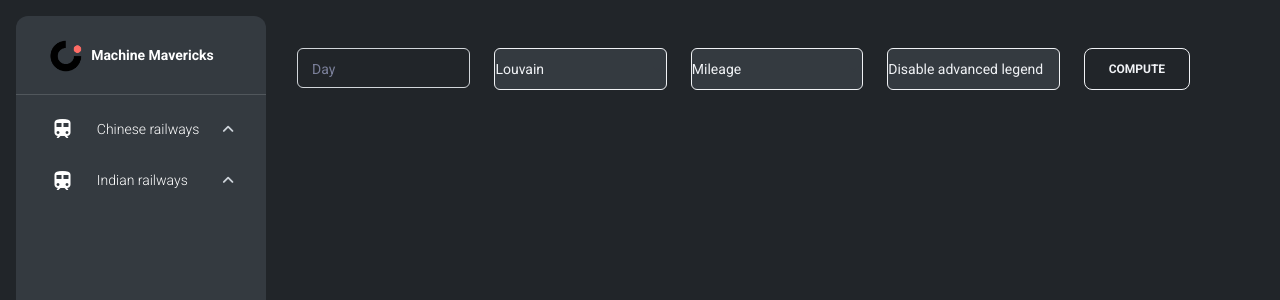
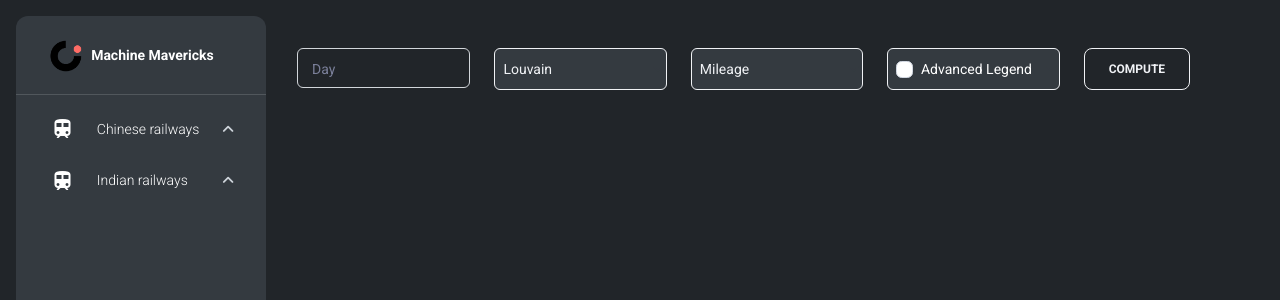
Before and after one commit to MachineMavericks/group-project, a Flask app: template backend/templates/clustering_plotly.html in a window 1280 px wide. Shown: the top 300 px of the page. Run offline with Flask 2, Linux system fonts and the light colour scheme; the template is opened without the code that fills it, so the values that code supplies are empty; parts of the project's set-up code (start-up, migrations or seed data) failed here and were passed over; some libraries are stand-ins or nearby versions.

Commit message:
Checkbox for advanced legend

```diff
--- a/backend/templates/clustering_plotly.html
+++ b/backend/templates/clustering_plotly.html
@@ -16,23 +16,24 @@
         </div>
     </div>
     <div class="col">
-        <select class="form-select btn-outline-light bg-gray-800 mt-3" name="algorithm" id="algorithm"
-        onchange="DisplayRelevant()">
+        <select class="form-select btn-outline-light bg-gray-800 mt-3 ps-2" name="algorithm" id="algorithm"
+                onchange="DisplayRelevant()">
             <option value="Louvain">Louvain</option>
             <option value="Euclidian k-mean">Euclidian k-mean</option>
         </select>
     </div>
     <div class="col">
-        <select class="form-select btn-outline-light bg-gray-800 mt-3" name="weight" id="weight">
+        <select class="form-select btn-outline-light bg-gray-800 mt-3 ps-2" name="weight" id="weight">
             <option value="mileage">Mileage</option>
             <option value="total_travels">Total travels</option>
         </select>
     </div>
+
     <div class="col">
-        <select class="form-select btn-outline-light bg-gray-800 mt-3" name="adv_legend" id="adv_legend">
-            <option value="false">Disable advanced legend</option>
-            <option value="true">Enable advanced legend</option>
-        </select>
+        <div class="form-check form-select btn-outline-light bg-gray-800 mt-3 ps-2">
+            <input class="form-check-input ms-auto " type="checkbox" value="true" name="adv_legend" id="check">
+            <label class="form-check-label  mb-0 text-white" for="check">Advanced Legend</label>
+        </div>
     </div>
     <div class="col">
         <button class="btn btn-outline-light mt-3 text-bold" type="submit">Compute</button>
```
